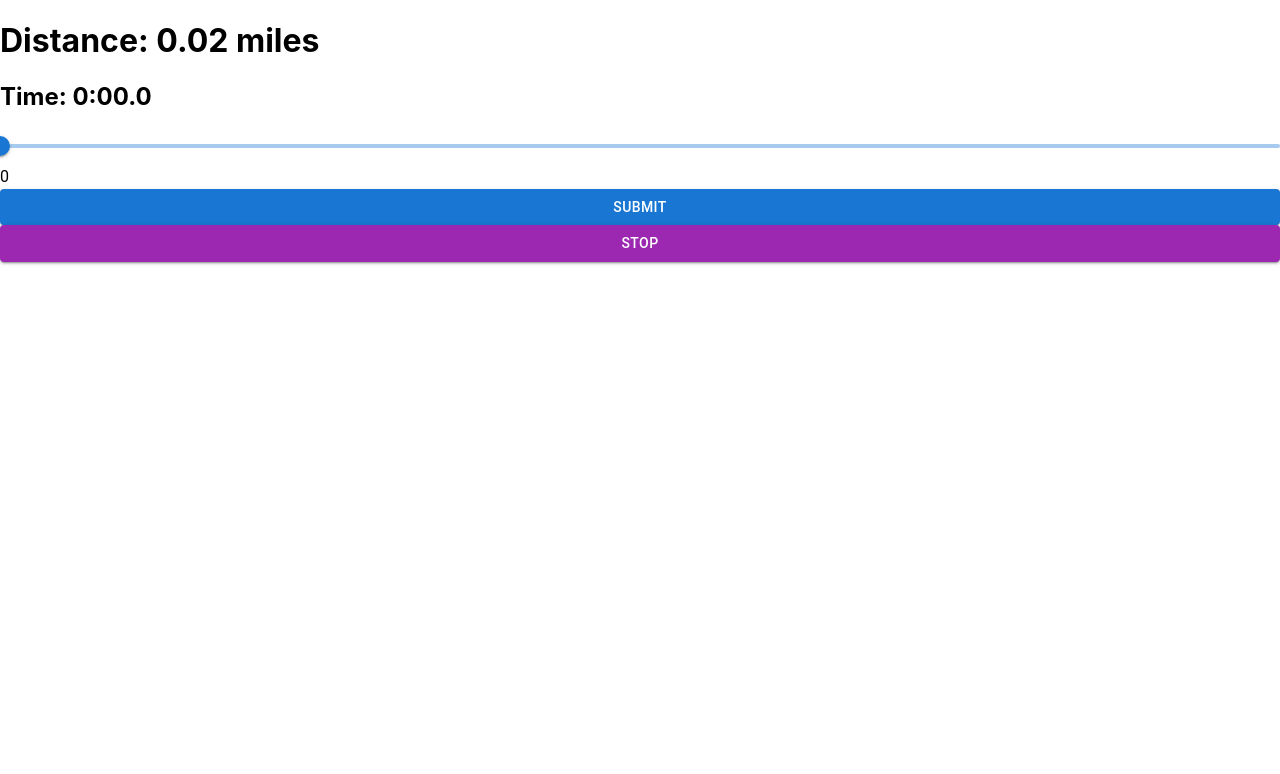
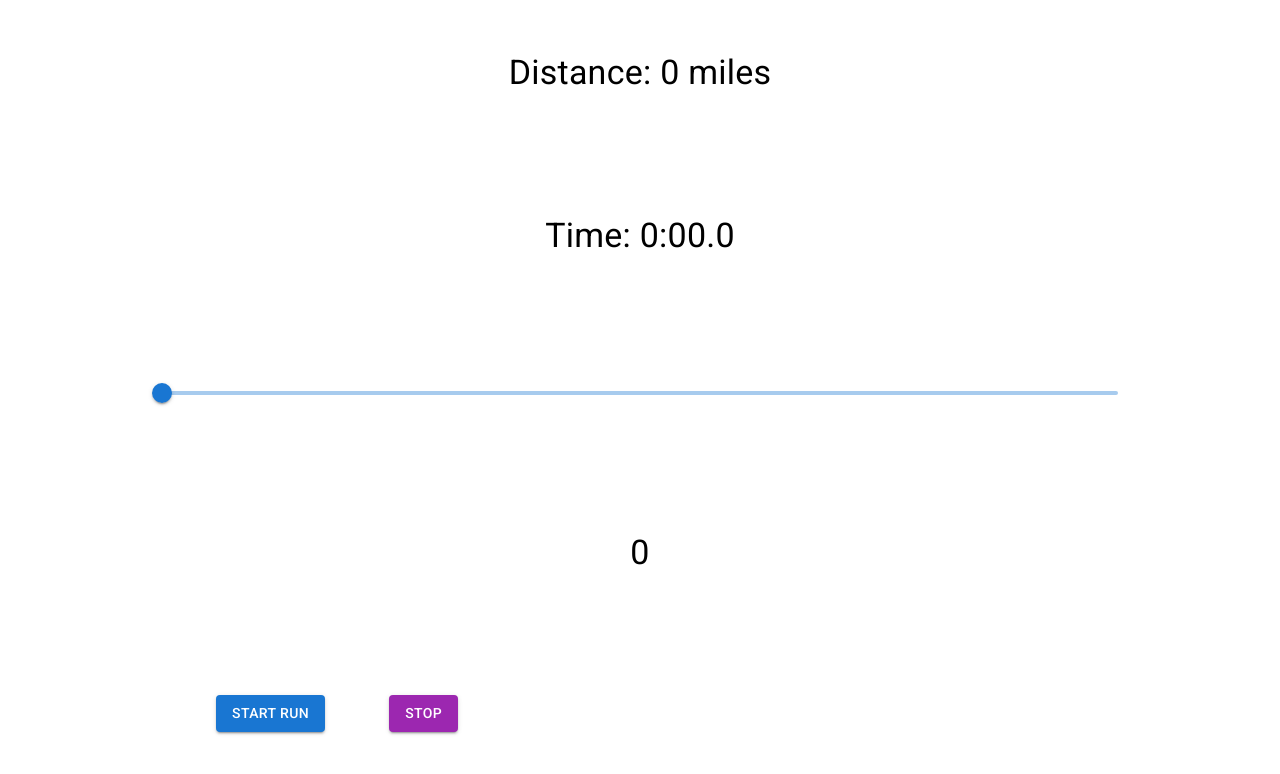
Before and after one commit to msantam2/hundredths, a React (Create React App) app: page / in a window 1280 px wide. Shown: the top 774 px of the page. Built offline with nearby package versions, Linux system fonts and the light colour scheme.

Commit message:
get to working app state

```diff
--- a/package.json
+++ b/package.json
@@ -5,6 +5,7 @@
   "dependencies": {
     "@emotion/react": "^11.11.4",
     "@emotion/styled": "^11.11.5",
+    "@fontsource/roboto": "^5.0.12",
     "@mui/material": "^5.15.15",
     "@testing-library/jest-dom": "^5.17.0",
     "@testing-library/react": "^13.4.0",
--- a/src/App.js
+++ b/src/App.js
@@ -1,6 +1,7 @@
 import './App.css';
+
 import React, { useState, useEffect } from 'react';
-import { Slider, Button, Typography, Stack } from '@mui/material';
+import { Slider, Button, Typography, Grid } from '@mui/material';
 
 function App() {
   const [distance, setDistance] = useState(0);
@@ -37,10 +38,12 @@ function App() {
   };
 
   useEffect(() => {
-    // TODO: distance logic here!
-
-    setDistance(prevDistance => prevDistance + 0.01);
-  }, [speed, elapsedTime]);
+    setDistance((prevDistance) => {
+      const newDistance = ((speed / 3600) * elapsedTime).toFixed(3)
+      const newDistanceTrimmed = newDistance.slice(0, newDistance.lastIndexOf('.') + 3);
+      return parseFloat(newDistanceTrimmed);
+    }
+  )}, [speed, elapsedTime]);
 
   const formatTime = (time) => {
     const minutes = Math.floor(time / 60);
@@ -50,17 +53,26 @@ function App() {
   };
 
   return (
-    <div>
-      <h1>Distance: {distance.toFixed(2)} miles</h1>
-      <h2>Time: {formatTime(elapsedTime)}</h2>
-      <Slider value={speed} onChange={handleSpeedChange} min={0} max={12} step={0.5} />
-      <Typography>{speed}</Typography>
+    <Grid container spacing={2} justify="center" alignItems="center" style={{ minHeight: '100vh' }}>
+      <Grid item xs={12}>
+        <Typography variant="h4" align="center">Distance: {distance} miles</Typography>
+      </Grid>
+      <Grid item xs={12}>
+        <Typography variant="h4" align="center">Time: {formatTime(elapsedTime)}</Typography>
+      </Grid>
+      <Grid style={{ margin: "0 auto" }} item xs={9}>
+        <Slider value={speed} onChange={handleSpeedChange} min={0} max={12} step={0.5} />
+      </Grid>
+      <Grid style={{ margin: "0 auto" }} item xs={8}>
+        <Typography variant="h4" align="center">{speed}</Typography>
+      </Grid>
 
-      <Stack>
-        <Button variant="contained" color="primary" onClick={handleStart}>Submit</Button>
-        <Button variant="contained" color="secondary" onClick={handleStop}>Stop</Button>
-      </Stack>
-    </div>
+      <Grid item xs={8} style={{ margin: "0 auto" }}>
+          <Button variant="contained" color="primary" onClick={handleStart}>Start Run</Button>
+          <Button></Button>
+          <Button variant="contained" color="secondary" onClick={handleStop}>Stop</Button>
+      </Grid>
+    </Grid>
   );
 }
 
--- a/src/index.js
+++ b/src/index.js
@@ -3,6 +3,11 @@ import ReactDOM from 'react-dom/client';
 import './index.css';
 import App from './App';
 import reportWebVitals from './reportWebVitals';
+
+import '@fontsource/roboto/300.css';
+import '@fontsource/roboto/400.css';
+import '@fontsource/roboto/500.css';
+import '@fontsource/roboto/700.css';
 
 const root = ReactDOM.createRoot(document.getElementById('root'));
 root.render(
```
Also changed, not shown: 1 other file (tests, documents, lock files or other folders).
